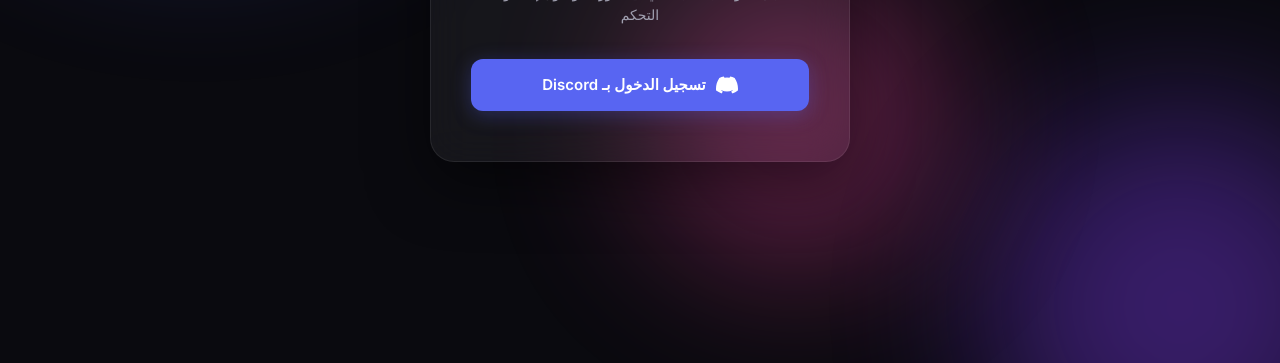
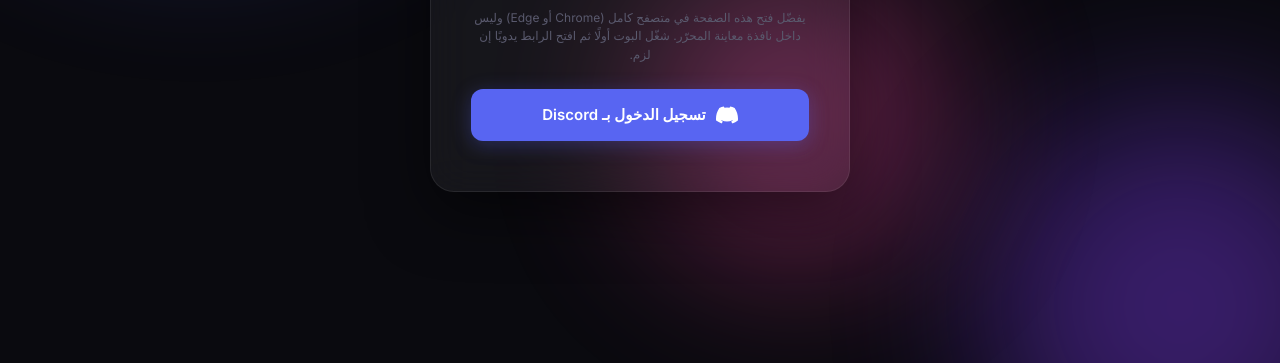
Before and after one commit to xhskabdvjdock/EvarBot, a website: page dashboard/public/index.html in a window 1280 px wide. Shown: the part 437-800 px from the top of the page. Drawn offline with Linux system fonts and the light colour scheme.

Commit message:
Update index.html

```diff
--- a/dashboard/public/index.html
+++ b/dashboard/public/index.html
@@ -19,7 +19,8 @@
             <div class="logo">🤖</div>
             <h1>EvarBot</h1>
             <p>سجّل دخولك بحسابك في ديسكورد للوصول إلى لوحة التحكم</p>
-            <a href="/auth/login" class="btn btn-discord">
+            <p class="login-hint">يفضّل فتح هذه الصفحة في متصفح كامل (Chrome أو Edge) وليس داخل نافذة معاينة المحرّر. شغّل البوت أولًا ثم افتح الرابط يدويًا إن لزم.</p>
+            <a href="/auth/login" class="btn btn-discord" target="_top" rel="noopener noreferrer">
                 <svg viewBox="0 0 24 24" fill="currentColor"><path d="M20.317 4.37a19.791 19.791 0 0 0-4.885-1.515.074.074 0 0 0-.079.037c-.21.375-.444.864-.608 1.25a18.27 18.27 0 0 0-5.487 0 12.64 12.64 0 0 0-.617-1.25.077.077 0 0 0-.079-.037A19.736 19.736 0 0 0 3.677 4.37a.07.07 0 0 0-.032.027C.533 9.046-.32 13.58.099 18.057a.082.082 0 0 0 .031.057 19.9 19.9 0 0 0 5.993 3.03.078.078 0 0 0 .084-.028 14.09 14.09 0 0 0 1.226-1.994.076.076 0 0 0-.041-.106 13.107 13.107 0 0 1-1.872-.892.077.077 0 0 1-.008-.128 10.2 10.2 0 0 0 .372-.292.074.074 0 0 1 .077-.01c3.928 1.793 8.18 1.793 12.062 0a.074.074 0 0 1 .078.01c.12.098.246.198.373.292a.077.077 0 0 1-.006.127 12.299 12.299 0 0 1-1.873.892.077.077 0 0 0-.041.107c.36.698.772 1.362 1.225 1.993a.076.076 0 0 0 .084.028 19.839 19.839 0 0 0 6.002-3.03.077.077 0 0 0 .032-.054c.5-5.177-.838-9.674-3.549-13.66a.061.061 0 0 0-.031-.03z"/></svg>
                 تسجيل الدخول بـ Discord
             </a>
```
